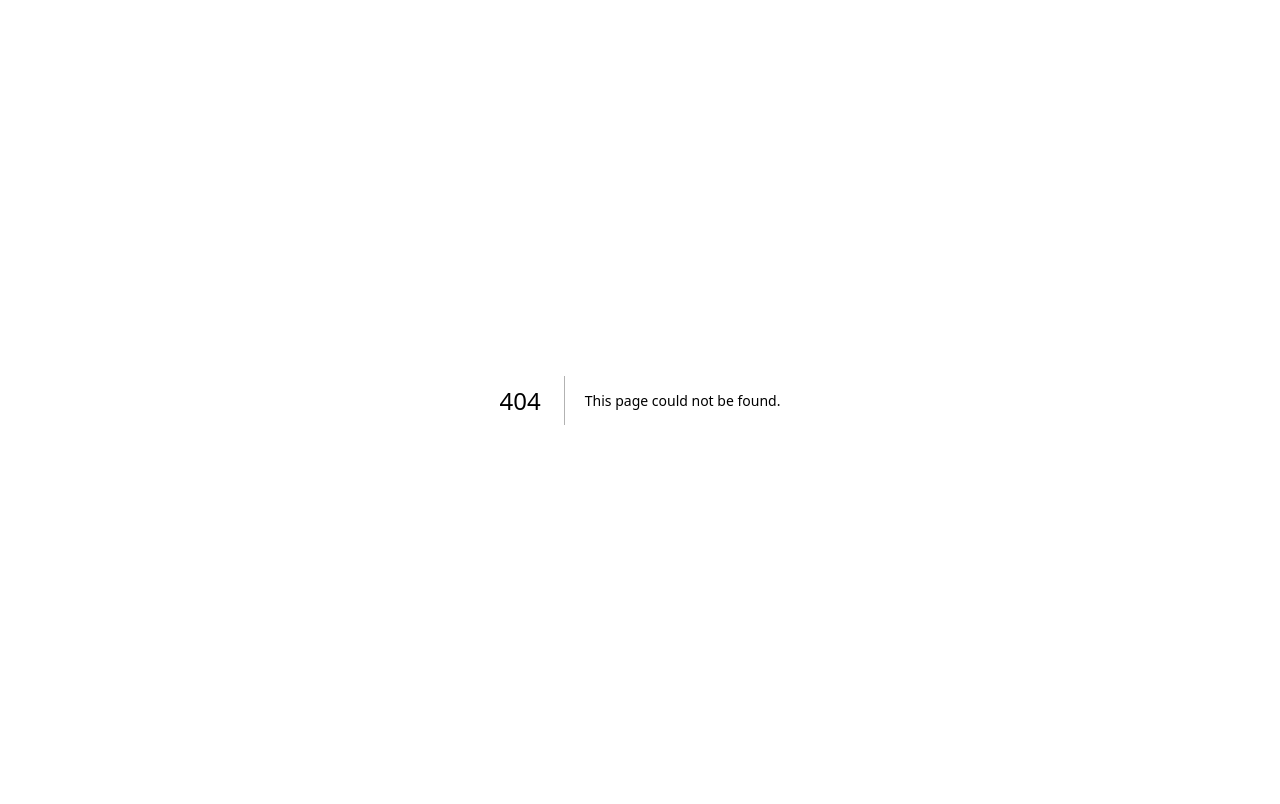
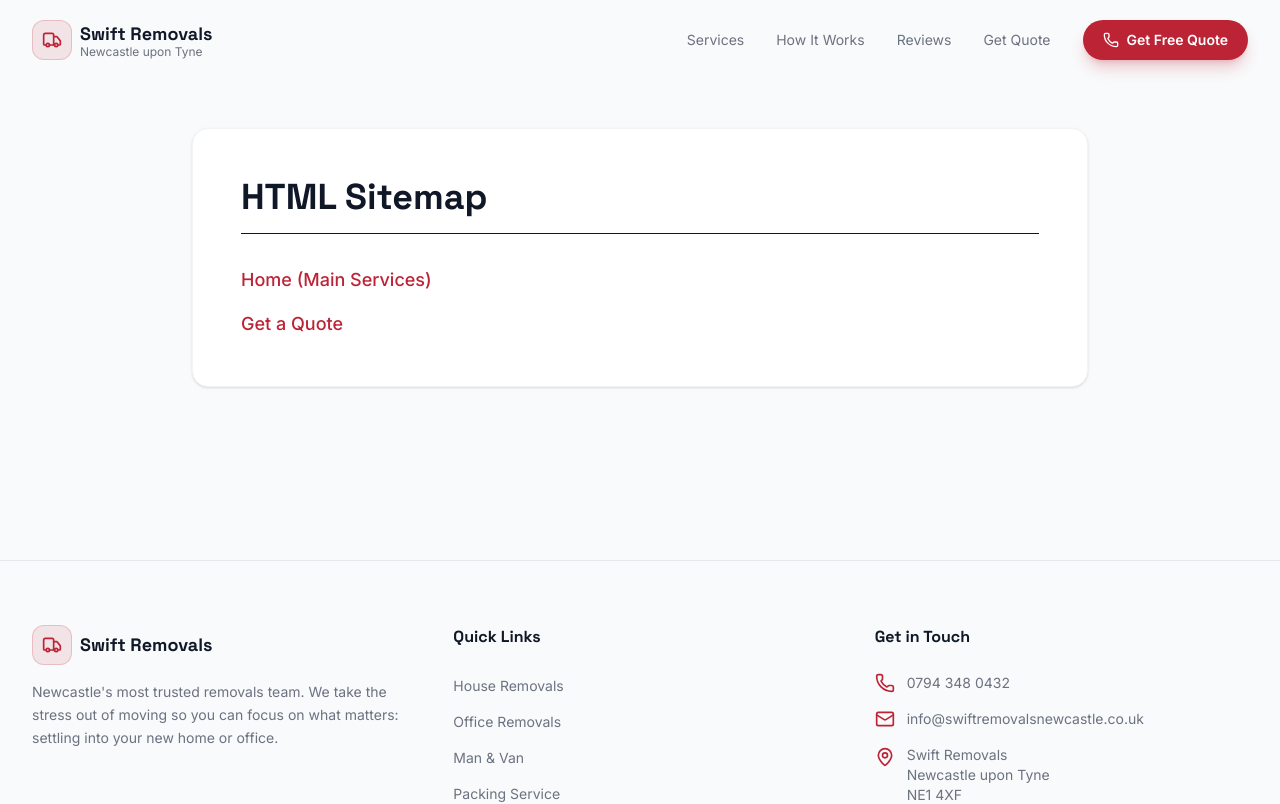
Before and after one commit to atifjan2019/Birmingham-Removals, a Next.js app: page /sitemap in a window 1280 px wide. Before the commit this address had no page. Shown: the top 804 px of the page. Built offline with nearby package versions, Linux system fonts and the light colour scheme.

Commit message:
feat: implement multi-step quote funnel with success state and shared UI components

```diff
--- a/src/app/quote/components/QuoteFunnel.js
+++ b/src/app/quote/components/QuoteFunnel.js
@@ -84,11 +84,11 @@ export default function QuoteFunnel() {
             </span>
           </a>
           <a
-            href="tel:01911234567"
+            href="tel:07943480432"
             className="flex items-center gap-1.5 text-muted hover:text-gray-900 transition-colors text-sm"
           >
             <Phone className="w-4 h-4" />
-            <span className="hidden sm:inline">0191 123 4567</span>
+            <span className="hidden sm:inline">0794 348 0432</span>
           </a>
         </div>
       </header>
--- /dev/null
+++ b/src/app/sitemap.js
@@ -0,0 +1,23 @@
+export default function sitemap() {
+  const baseUrl = "https://www.newcastleremovals.uk";
+  return [
+    {
+      url: baseUrl,
+      lastModified: new Date(),
+      changeFrequency: "monthly",
+      priority: 1,
+    },
+    {
+      url: `${baseUrl}/quote`,
+      lastModified: new Date(),
+      changeFrequency: "monthly",
+      priority: 0.8,
+    },
+    {
+      url: `${baseUrl}/sitemap`,
+      lastModified: new Date(),
+      changeFrequency: "monthly",
+      priority: 0.5,
+    },
+  ];
+}
--- /dev/null
+++ b/src/app/sitemap/page.js
@@ -0,0 +1,36 @@
+import Link from "next/link";
+import Navbar from "@/components/Navbar";
+import Footer from "@/components/Footer";
+
+export const metadata = {
+  title: "HTML Sitemap | Swift Removals Newcastle",
+  description: "Navigate all pages on the Swift Removals Newcastle website.",
+};
+
+export default function SitemapPage() {
+  return (
+    <>
+      <Navbar />
+      <main className="min-h-[70vh] bg-gray-50 flex flex-col items-center pt-32 pb-16 px-4">
+        <div className="w-full max-w-4xl bg-white rounded-2xl shadow-sm border border-gray-100 p-8 sm:p-12">
+          <h1 className="font-[family-name:var(--font-space)] text-3xl sm:text-4xl font-bold mb-8 text-gray-900 border-b pb-4">
+            HTML Sitemap
+          </h1>
+          <ul className="space-y-4">
+            <li>
+              <Link href="/" className="text-primary hover:underline text-lg font-medium">
+                Home (Main Services)
+              </Link>
+            </li>
+            <li>
+              <Link href="/quote" className="text-primary hover:underline text-lg font-medium">
+                Get a Quote
+              </Link>
+            </li>
+          </ul>
+        </div>
+      </main>
+      <Footer />
+    </>
+  );
+}
--- a/src/components/Footer.js
+++ b/src/components/Footer.js
@@ -9,6 +9,7 @@ const quickLinks = [
   { label: "Packing Service", href: "#services" },
   { label: "Storage Solutions", href: "#services" },
   { label: "Get a Quote", href: "/quote" },
+  { label: "Sitemap", href: "/sitemap" },
 ];
 
 
@@ -64,10 +65,10 @@ export default function Footer() {
               <li className="flex items-center gap-3">
                 <Phone className="w-5 h-5 text-primary shrink-0" />
                 <a
-                  href="tel:01234567890"
+                  href="tel:07943480432"
                   className="text-muted text-sm hover:text-gray-900 transition-colors"
                 >
-                  0191 123 4567
+                  0794 348 0432
                 </a>
               </li>
               <li className="flex items-center gap-3">
--- a/src/components/HeroPopup.js
+++ b/src/components/HeroPopup.js
@@ -98,8 +98,8 @@ export default function HeroPopup({ open, onClose }) {
                     )}
                   </AnimatePresence>
 
-                  <div className="w-12 h-12 rounded-xl bg-gray-100 group-hover:bg-primary/10 flex items-center justify-center transition-colors z-[1]">
-                    <type.icon className="w-6 h-6 text-gray-600 group-hover:text-primary transition-colors" />
+                  <div className="w-12 h-12 rounded-xl bg-primary/10 group-hover:bg-primary/20 flex items-center justify-center transition-colors z-[1]">
+                    <type.icon className="w-6 h-6 text-primary transition-colors" />
                   </div>
                   <span className="text-sm font-semibold text-gray-900 group-hover:text-primary transition-colors z-[1]">
                     {type.label}
--- a/src/components/Navbar.js
+++ b/src/components/Navbar.js
@@ -57,6 +57,7 @@ export default function Navbar({ onOpenQuote }) {
                 {link.label}
               </a>
             ))}
+            {onOpenQuote ? (
               <button
                 onClick={onOpenQuote}
                 className="inline-flex items-center gap-2 px-5 py-2.5 bg-primary text-white text-sm font-semibold rounded-full hover:bg-primary/90 hover:scale-105 transition-all shadow-lg shadow-primary/25 cursor-pointer"
@@ -64,12 +65,21 @@ export default function Navbar({ onOpenQuote }) {
                 <Phone className="w-4 h-4" />
                 Get Free Quote
               </button>
+            ) : (
+              <a
+                href="/quote"
+                className="inline-flex items-center gap-2 px-5 py-2.5 bg-primary text-white text-sm font-semibold rounded-full hover:bg-primary/90 hover:scale-105 transition-all shadow-lg shadow-primary/25 cursor-pointer"
+              >
+                <Phone className="w-4 h-4" />
+                Get Free Quote
+              </a>
+            )}
           </div>
 
           {/* Mobile actions */}
           <div className="flex items-center gap-2 md:hidden">
             <a
-              href="tel:01911234567"
+              href="tel:07943480432"
               className="w-10 h-10 rounded-full bg-primary/10 border border-primary/20 flex items-center justify-center hover:bg-primary/20 transition-colors"
               aria-label="Call us"
             >
@@ -107,12 +117,21 @@ export default function Navbar({ onOpenQuote }) {
                   {link.label}
                 </a>
               ))}
+              {onOpenQuote ? (
                 <button
-                onClick={() => { setMobileOpen(false); onOpenQuote?.(); }}
+                  onClick={() => { setMobileOpen(false); onOpenQuote(); }}
                   className="block w-full text-center px-5 py-3 bg-primary text-white font-semibold rounded-full hover:bg-primary/90 transition-all cursor-pointer"
                 >
                   Get Free Quote
                 </button>
+              ) : (
+                <a
+                  href="/quote"
+                  className="block w-full text-center px-5 py-3 bg-primary text-white font-semibold rounded-full hover:bg-primary/90 transition-all cursor-pointer"
+                >
+                  Get Free Quote
+                </a>
+              )}
             </div>
           </motion.div>
         )}
--- a/src/components/QuoteForm/FormSuccess.js
+++ b/src/components/QuoteForm/FormSuccess.js
@@ -86,11 +86,11 @@ export default function FormSuccess() {
           phone.
         </p>
         <a
-          href="tel:01234567890"
+          href="tel:07943480432"
           className="inline-flex items-center gap-2 px-6 py-3 bg-primary text-white font-semibold rounded-full hover:bg-primary/90 hover:scale-105 transition-all"
         >
           <Phone className="w-4 h-4" />
-          0191 123 4567
+          0794 348 0432
         </a>
       </motion.div>
     </div>
--- a/src/components/QuoteForm/Step1MoveType.js
+++ b/src/components/QuoteForm/Step1MoveType.js
@@ -55,12 +55,12 @@ export default function Step1MoveType({ value, onChange, error }) {
             >
               <div
                 className={`w-14 h-14 rounded-xl flex items-center justify-center transition-colors ${
-                  selected ? "bg-primary/15" : "bg-gray-100"
+                  selected ? "bg-primary/20" : "bg-primary/10"
                 }`}
               >
                 <type.icon
                   className={`w-7 h-7 transition-colors ${
-                    selected ? "text-primary" : "text-muted"
+                    selected ? "text-primary" : "text-primary/70"
                   }`}
                 />
               </div>
```
Lines whose indentation alone changed are shown as unchanged.
